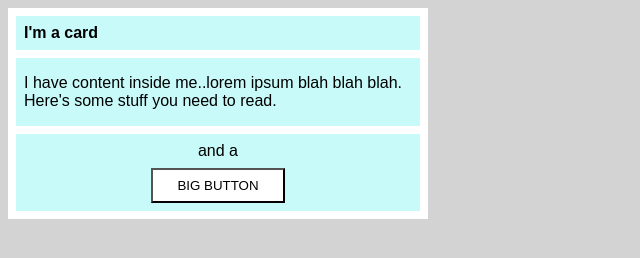
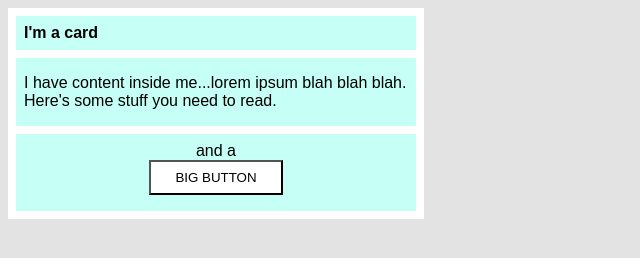
Before and after one commit to DNML31/TOP-CSS-assignments, a plain HTML site: page margin-and-padding-2/index.html in a window 1280 px wide. Shown: the whole page, without its empty margins (0-640 px from the left). Drawn offline with Linux system fonts and the light colour scheme.

Commit message:
Second and third attempts
After reviewing the solution and seeing that my intial code was way too
bulky, I tried this one again keeping in mind to use less lines. There
are things within the CSS and HTML that wasn't really explained to me
that I had to experiment with and Google to figure out.

I decided to use the HTML layout in the solution to see the logic behind
how it was organized. I learned about using "margin: 0 auto" rather
than creating a <p> element for the button, which caused some issues for
me the first time around. Once the HTML layout made more sense to me, I
created a class for the "card" and each section within it.

Most of my time was spent adjusting margin and padding to get the right
results. It still isn't exactly what the solution code provides but it
looks a bit better than yesterday's code.

```diff
--- a/margin-and-padding-2/index.html
+++ b/margin-and-padding-2/index.html
@@ -1,4 +1,4 @@
-<!DOCTYPE html>
+<!-- <!DOCTYPE html>
 <html>
 
 <head>
@@ -19,4 +19,23 @@
     </div>
 </body>
 
+</html> -->
+
+<!DOCTYPE html>
+<html lang="en">
+<head>
+    <meta charset="UTF-8">
+    <title>Margin and Padding 2</title>
+    <link rel="stylesheet" href="style.css">
+</head>
+<body>
+    <div class="card">
+        <div class="title">I'm a card</div>
+        <div class="content">I have content inside me...lorem ipsum blah blah blah. Here's some stuff you need to read.</div>
+        <div class="button-container">and a
+            <button>BIG BUTTON</button>
+        </div>
+    </div>
+</body>
+
 </html>
--- a/margin-and-padding-2/style.css
+++ b/margin-and-padding-2/style.css
@@ -1,4 +1,4 @@
-* {
+/* * {
     background-color: lightgrey;
     font-family: Arial, Helvetica, sans-serif;
 }
@@ -48,4 +48,44 @@ button {
     text-align: center;
     padding: 8px;
     margin-top: -8px;
+} */
+
+body {
+    background-color: rgb(227, 227, 227);
+    font-family: Arial, Helvetica, sans-serif;
 }
+
+.card {
+    width: 400px;
+    background-color: rgb(198, 255, 245);
+    border: 8px solid white;
+}
+
+.title {
+    font-size: 16px;
+    font-weight: bold;
+    background-color: rgb(198, 255, 245);
+    padding: 8px;
+    margin-bottom: 8px;
+}
+
+.content {
+    padding: 16px 8px;
+    margin: -8px;
+    border: 8px solid white;
+}
+
+.button-container {
+    text-align: center;
+    display: block;
+    padding: 8px;
+    margin: 8px;
+}
+
+button {
+    text-align: center;
+    display: block;
+    background-color: white;
+    padding: 8px 24px;
+    margin: 0 auto;
+}
```
